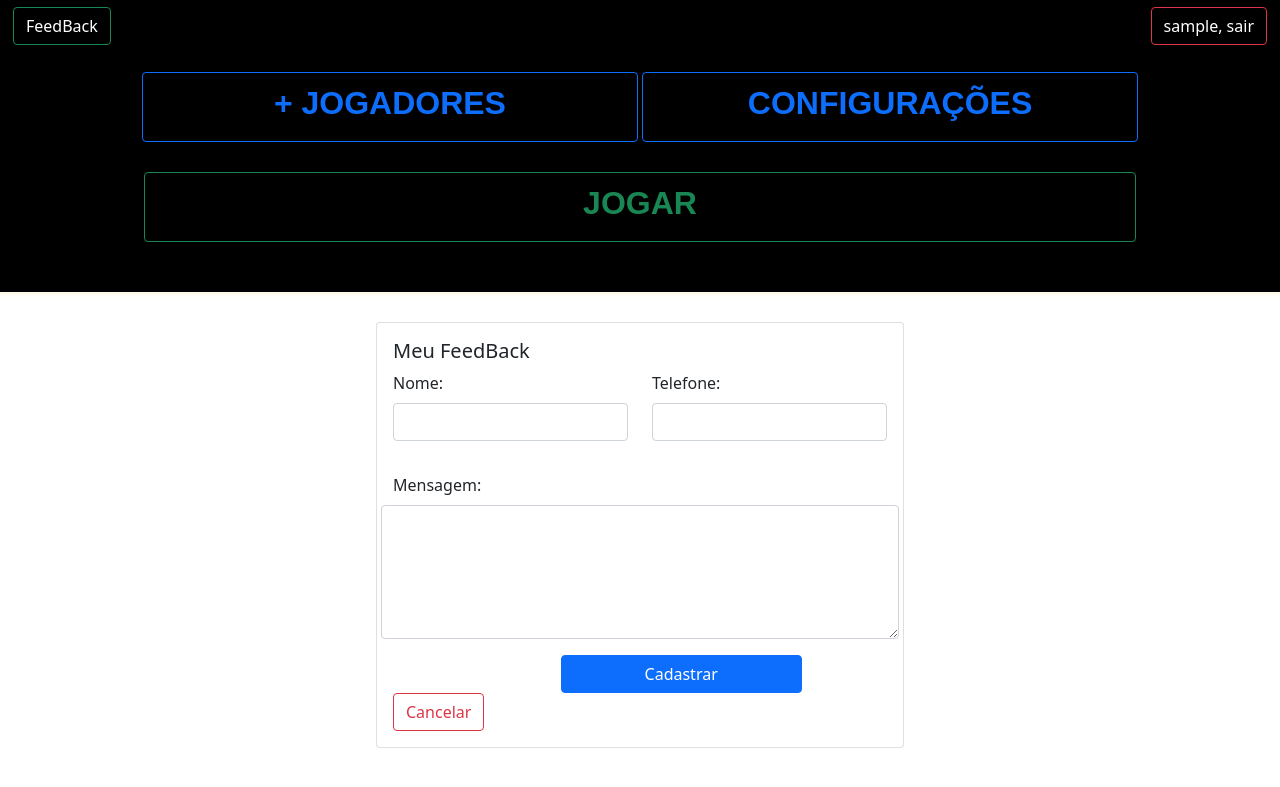
After one commit to santhiagosdp/appscrd, a Django app: page /feedback in a window 1280 px wide. The commit adds this page. Shown: the top 787 px of the page. Run offline with Django 3.2, Linux system fonts and the light colour scheme; the visitor is signed in with stand-in values (Sample User, id 1); some libraries are stand-ins or nearby versions.

Commit message:
ref
FeedBack incrementado

```diff
--- a/appscrd/settings.py
+++ b/appscrd/settings.py
@@ -12,6 +12,10 @@ BASE_DIR = Path(__file__).resolve().parent.parent
 
 # SECURITY WARNING: keep the secret key used in production secret!
 SECRET_KEY = 'django-insecure-v+ldjd85=d+89p^0cxn2a1igusvxd*d1o#-v@-fufecq_qw^&j'
+
+LINKWPP = 'https://api.callmebot.com/whatsapp.php?phone=556381269417&text='
+APIKEYLINKWPP = '&apikey=6316727'
+
 
 # SECURITY WARNING: don't run with debug turned on in production!
 DEBUG = False
--- a/startgame/templates/base.html
+++ b/startgame/templates/base.html
@@ -46,7 +46,10 @@
         <div class="row minha-div">
 
             <div class="row ">
-                <div class="col-md-12 btn text-end">
+                <div class="col-md-6 btn text-left">
+                    <a type="button" class="btn btn-outline-success" style="text-decoration: none; color: white" href="{% url 'feedback' %}">FeedBack</a>
+                </div>
+                <div class="col-md-6 btn text-end">
                     <a type="button" class="btn btn-outline-danger" style="text-decoration: none; color: white" href="{% url 'logout' %}">{{usuario}}, sair</a>
                 </div>
             </div>
--- a/startgame/templates/cadastrar_time.html
+++ b/startgame/templates/cadastrar_time.html
@@ -359,7 +359,6 @@
 
 </script>
 
-</script>
 
 
 
--- /dev/null
+++ b/startgame/templates/feedback.html
@@ -0,0 +1,50 @@
+{% extends 'base.html' %}
+{% load static %}
+
+{% block content %}
+    <div class="container" style="padding: 30px;">
+        <main class="login-form">
+            <div class="cotainer">
+                <div class="row justify-content-center">
+                    <div class="col-md-6">
+                        <div class="card">
+                            <div class="card-body">
+                                <form method="post">
+                                    {% csrf_token %}
+                                    <h5> Meu FeedBack</h5>
+
+                                    <div class="form-group row">
+                                        <div class="form-group col-sm-12 col-md-12 col-lg-6">
+                                            <label for="nome">Nome:</label>
+                                            <input class="form-control" type="text" id="nome" name="nome" required>
+                                        </div>
+                                        <div class="form-group col-sm-12 col-md-6 col-lg-6">
+                                            <label for="telefone">Telefone:</label>
+                                            <input class="form-control" type="tel" id="telefone" name="telefone" pattern="\([0-9]{2}\) [0-9]{5}-[0-9]{4}" required>
+                                        </div>
+                                    </div>
+
+                                    <div class="form-group row">
+                                        <label for="mensagem">Mensagem:</label>
+                                        <textarea rows="5" class="form-control" id="mensagem" name="mensagem" required></textarea>
+                                    </div>
+
+                                    <div class="col-md-6 offset-md-4">
+                                        <div class="row">
+                                            <input type="submit" value="Cadastrar" class="btn btn-primary"/>
+                                        </div>
+                                    </div>
+                                </form>
+                                <a class="btn btn-outline-danger" type="button" href="{% url 'cadastrar_time' %}">Cancelar</a>
+                            </div>
+                        </div>
+                    </div>
+                </div>
+            </div>
+        </main>
+    </div>
+    <script type="text/javascript" src="http://code.jquery.com/jquery-1.7.2.min.js"></script>
+    <script src="https://cdn.jsdelivr.net/npm/bootstrap@5.0.2/dist/js/bootstrap.bundle.min.js"
+        integrity="sha384-MrcW6ZMFYlzcLA8Nl+NtUVF0sA7MsXsP1UyJoMp4YLEuNSfAP+JcXn/tWtIaxVXM"
+        crossorigin="anonymous"></script>
+{% endblock %}
--- a/startgame/urls.py
+++ b/startgame/urls.py
@@ -18,6 +18,8 @@ urlpatterns = [
     path('logout/', views.logout_view, name='logout'),
     path('new_user', views.new_user, name='new_user'),
 
+    path('feedback', views.feedback, name='feedback'),
+
 
     path('listar_jogadores/', views.listar_jogadores, name='listar_jogadores'),
 ] + static(settings.MEDIA_URL, document_root=settings.MEDIA_ROOT) + static(settings.STATIC_URL, document_root=settings.STATIC_ROOT)
--- a/startgame/views.py
+++ b/startgame/views.py
@@ -9,6 +9,10 @@ from django.contrib import messages
 from django.contrib.auth.decorators import login_required
 import os
 from pathlib import Path
+import requests
+from django.http import JsonResponse
+from django.conf import settings
+
 
 
 @login_required
@@ -332,6 +336,37 @@ def new_user(request):
     return render(request, 'new_user.html', context)
 
 
+@login_required
+def feedback(request):
+
+    if request.method == "POST":
+        nome = request.POST.get('nome')
+        telefone = str(request.POST.get('telefone'))
+        mensagem = request.POST.get('mensagem')
+        mensagem = mensagem.replace(' ', '+')
+        texto = "Usuário: " + str(request.user) + "\n" + "Nome: " + nome + "\n" + "Telefone: " + telefone + "\n" + "Mensagem: " + mensagem
+
+
+        response = requests.get(settings.LINKWPP+texto+settings.APIKEYLINKWPP)
+
+        # Verifica se a solicitação foi bem-sucedida
+        if response.status_code == 200:
+            return redirect('cadastrar_time')
+
+        # Caso contrário, retorna uma mensagem de erro
+        context = {
+            'titulo' : "FeedBack",
+            'usuario' : request.user,
+            'erro' : "Erro ao Enviar FeedBack. Se erro persistir, entre em contato com Administrador!",
+        }
+        return render(request, 'feedback.html', context)
+
+
+    context = {
+        'titulo' : "FeedBack",
+        'usuario' : request.user,
+    }
+    return render(request, 'feedback.html', context)
 
 
 
```
